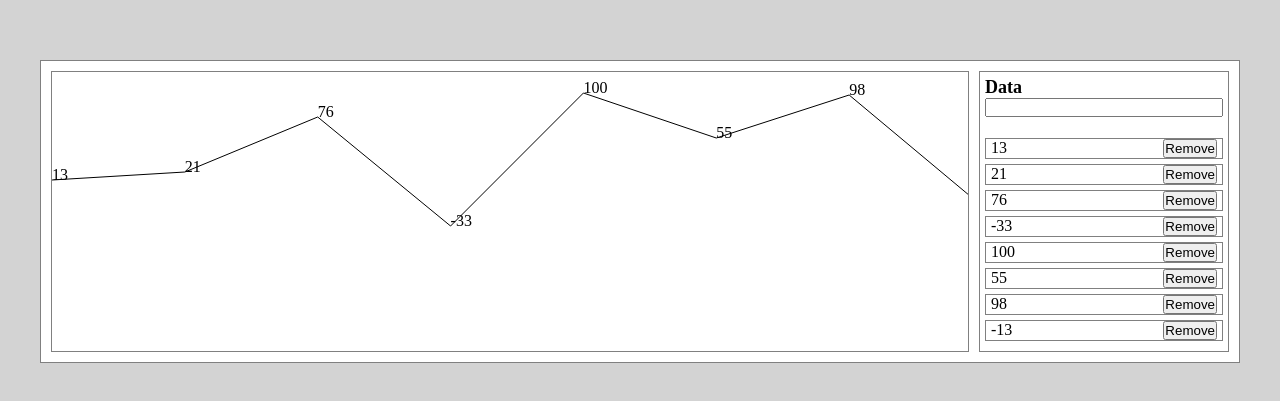
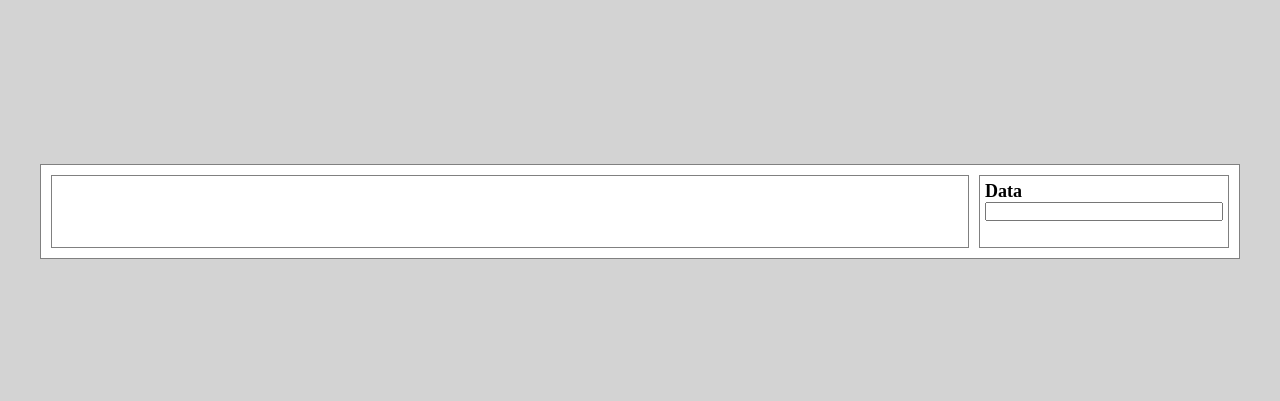
Before and after one commit to ZetBaur/test-siemens-chart-d3, a React (Vite) app: page / in a window 1280 px wide. Shown: the part 189-590 px from the top of the page. Built offline with nearby package versions, Linux system fonts and the light colour scheme.

Commit message:
start scale logic

```diff
--- a/src/App.jsx
+++ b/src/App.jsx
@@ -5,7 +5,7 @@ import './App.css';
 import { useState } from 'react';
 
 const App = () => {
-  const [data, setData] = useState([13, 21, 76, -33, 100, 55, 98, -13]);
+  const [data, setData] = useState([]);
 
   return (
     <div className='App'>
--- a/src/components/GenerateData.jsx
+++ b/src/components/GenerateData.jsx
@@ -1,13 +1,15 @@
-import React, { useRef } from 'react';
+import React, { useRef, useState } from 'react';
 import './generateData.css';
 
 function GenerateData({ data, setData }) {
+  const [value, setValue] = useState('');
   const inputRef = useRef(null);
 
   const handleSubmit = (event) => {
     event.preventDefault();
-
-    console.log(event);
+    setData([...data, parseInt(value * 100)]);
+    setValue('');
+    inputRef.current.focus();
   };
 
   return (
@@ -15,14 +17,19 @@ function GenerateData({ data, setData }) {
       <h1>Data</h1>
 
       <form onSubmit={handleSubmit}>
-        <input ref={inputRef} type='text' />
+        <input
+          ref={inputRef}
+          type='number'
+          value={value}
+          onChange={(e) => setValue(e.target.value)}
+        />
       </form>
 
       <ul>
-        {data.map((el) => {
+        {data.map((el, idx) => {
           return (
-            <li key={el}>
-              <span>{el}</span>
+            <li key={idx}>
+              <span>{el / 100}</span>
               <button>Remove</button>
             </li>
           );
```
